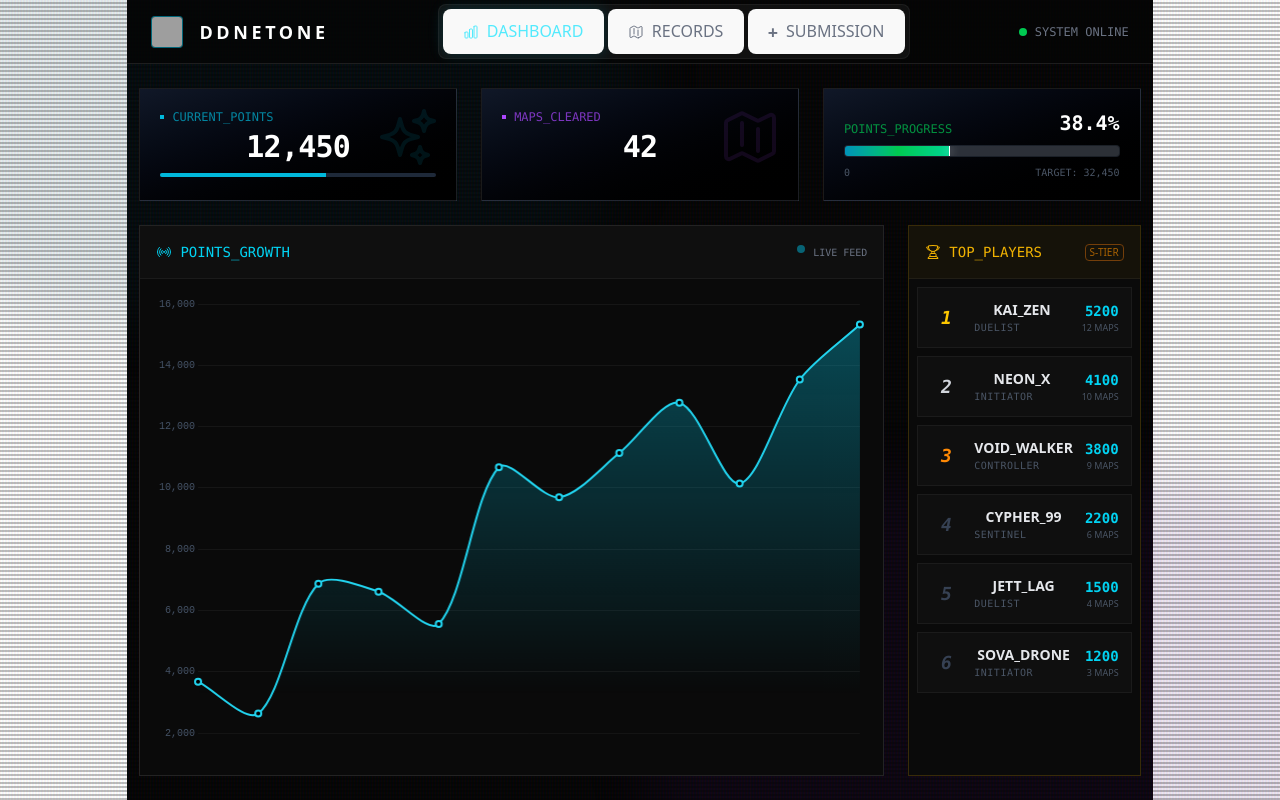
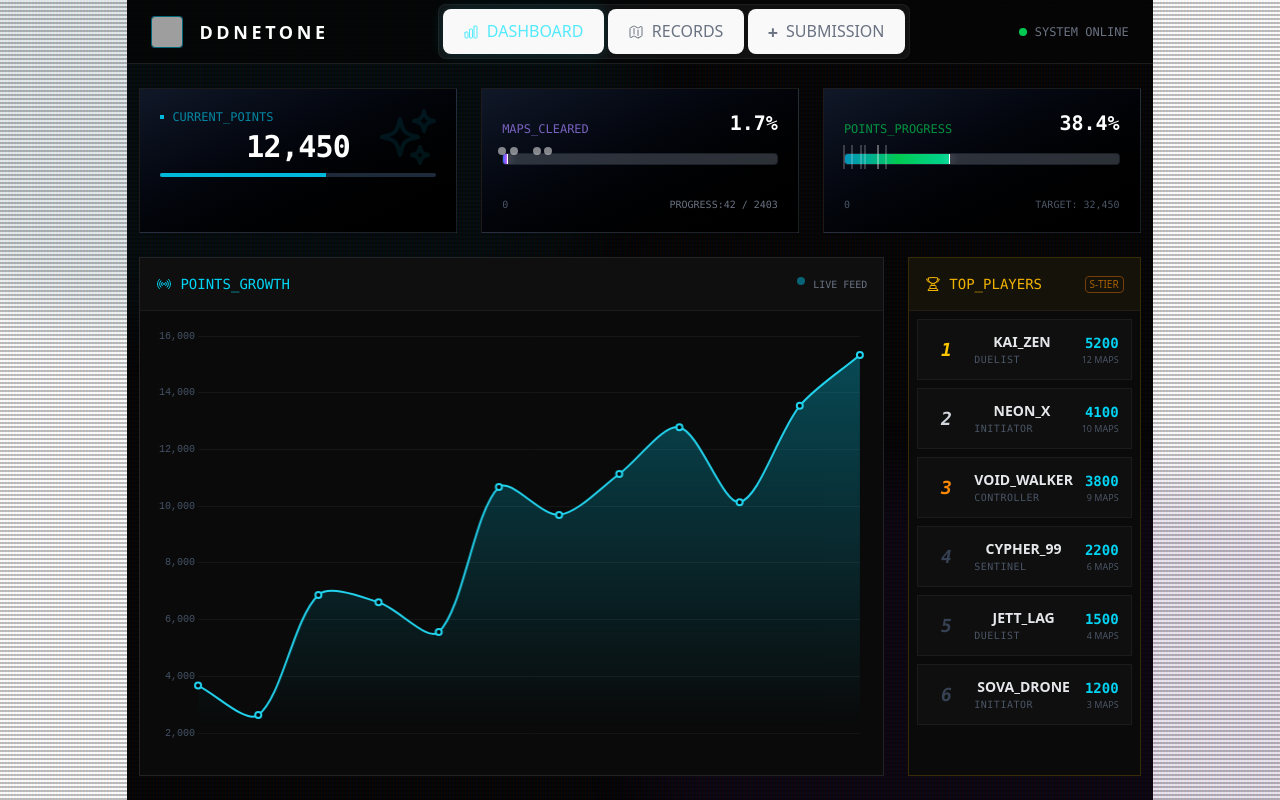
Before and after one commit to Vope17/ddnetone, a Vue app in the folder frontend/: page / in a window 1280 px wide. Built offline with nearby package versions, Linux system fonts and the light colour scheme; no server answers; grey boxes are pictures that could not be loaded.

Commit message:
Feat: update dashboard view for showing history date
Update MAPS_CLEARED with progress bar, also add history events date
for special moments recording.

```diff
--- a/frontend/src/components/DashboardView.vue
+++ b/frontend/src/components/DashboardView.vue
@@ -1,5 +1,6 @@
 <script setup>
 import { Line } from 'vue-chartjs';
+import { computed } from 'vue';
 import {
   SparklesIcon, MapIcon, SignalIcon, TrophyIcon
 } from '@heroicons/vue/24/outline';
@@ -15,7 +16,53 @@ const props = defineProps({
   progressPercent: String,
   chartData: Object
 });
+// 1. 設定地圖的總目標 (因為 summary 可能只有分數的 target，這裡手動設一個)
+const TARGET_MAPS = 2403;
 
+// 2. 設定地圖的里程碑 (手動輸入數值與文字)
+const manualMapLabels = [
+  { count: 0, text: '2024/09/30 19:30 開始傳奇的一刻' },
+  { count: 100, text: '2024/10/01' },
+  { count: 300, text: '2024/10/06' },
+  { count: 400, text: '2026/01/24' },
+];
+
+// --- 計算邏輯區 ---
+
+// 計算地圖進度百分比
+const mapsPercent = computed(() => {
+  const current = props.summary?.completed_maps || 0;
+  return Math.min((current / TARGET_MAPS) * 100, 100).toFixed(1);
+});
+
+// 計算地圖里程碑的位置
+const mapMilestones = computed(() => {
+  return manualMapLabels.map(item => ({
+    ...item,
+    left: (item.count / TARGET_MAPS) * 100 + '%'
+  }));
+});
+
+const manualLabels = [
+  { score: 0, text: '2024/09/30 19:30 開始傳奇的一刻' },
+  { score: 1000, text: '2024/10/01 通不到6小時破千 666' },
+  { score: 2000, text: '2024/10/02 01:32' },
+  { score: 2500, text: '2024/10/02 23:25' },
+  { score: 3975, text: '2026/01/23 22:20 假裝破4000分 fake news' },
+  { score: 4000, text: '2026/01/24 00:20' },
+  { score: 5000, text: '2026/01/31 21:00' },
+];
+
+const milestones = computed(() => {
+  // 防呆：如果還沒有目標分數，預設 10000 避免除以 0
+  const target = props.summary?.target_score || 10000;
+
+  return manualLabels.map(item => ({
+    ...item,
+    // 計算百分比位置
+    left: (item.score / target) * 100 + '%'
+  }));
+});
 // Chart Options 可以放在這裡或獨立出去
 
 const chartOptions = {
@@ -96,29 +143,82 @@ const chartOptions = {
       </div>
 
 
-      <div class="bg-gradient-to-br from-gray-900 to-black border border-white/10 p-5 relative overflow-hidden group">
-        <div class="absolute right-0 top-0 p-4 opacity-10 group-hover:opacity-20 transition-opacity">
-          <MapIcon class="w-16 h-16 text-purple-500" />
+      <div
+        class="bg-gradient-to-br from-gray-900 to-black border border-white/10 p-5 relative flex flex-col justify-center">
+
+        <div class="flex justify-between items-end mb-2">
+          <div class="text-xs font-mono text-violet-400/70">MAPS_CLEARED</div>
+          <div class="text-xl font-bold text-white font-mono">{{ mapsPercent }}%</div>
         </div>
 
-        <div class="text-xs font-mono text-purple-500/70 mb-1 flex items-center gap-2">
-          <span class="w-1 h-1 bg-purple-500"></span> MAPS_CLEARED
+        <div class="relative w-full pt-2">
+
+          <div class="relative w-full h-3 bg-gray-800/50 rounded-sm overflow-hidden border border-white/5">
+            <div class="absolute inset-0 bg-[url('https://grainy-gradients.vercel.app/noise.svg')] opacity-20"></div>
+
+            <div
+              class="h-full bg-gradient-to-r from-blue-600 via-violet-500 to-fuchsia-400 transition-all duration-1000 relative"
+              :style="{ width: mapsPercent + '%' }">
+              <div class="absolute right-0 top-0 bottom-0 w-[1px] bg-white shadow-[0_0_8px_#fff]"></div>
+            </div>
           </div>
 
-        <div class="text-3xl font-bold text-white font-mono tracking-tight">{{ summary.completed_maps }}</div>
+          <div class="absolute inset-0 pointer-events-none z-10">
+            <div v-for="m in mapMilestones" :key="m.count"
+              class="absolute top-0 h-full flex flex-col items-center group pointer-events-auto hover:z-30"
+              :style="{ left: m.left, transform: 'translateX(-50%)' }">
 
+              <div class="absolute -inset-y-2 w-6 bg-transparent cursor-help"></div>
+
+              <div class="w-2 h-2 rounded-full bg-white/50 mt-0.5 transition-all duration-200
+                    group-hover:bg-white group-hover:scale-125 group-hover:shadow-[0_0_10px_rgba(255,255,255,1)]">
+              </div>
+
+
+              <div
+                class="absolute top-7 flex flex-col items-center opacity-0 group-hover:opacity-100 transform translate-y-1 group-hover:translate-y-0 transition-all duration-200 ease-out">
+                <div
+                  class="w-0 h-0 border-l-[4px] border-l-transparent border-r-[4px] border-r-transparent border-b-[4px] border-b-gray-900">
+                </div>
+
+
+                <div
+                  class="bg-gray-900 border border-white/20 px-2 py-1.5 rounded shadow-xl flex flex-col items-center min-w-[60px]">
+                  <span class="text-[10px] text-white font-bold font-mono leading-none">
+
+                    {{ m.count }}
+                  </span>
+                  <span
+                    class="text-[8px] text-violet-300 font-mono mt-0.5 whitespace-nowrap border-t border-white/10 pt-0.5 w-full text-center">
+                    {{ m.text }}
+                  </span>
+                </div>
+              </div>
+
+            </div>
+          </div>
+
+          <div class="flex justify-between mt-8 text-[10px] text-gray-600 font-mono">
+            <span>0</span>
+            <span class="text-gray-500">
+              PROGRESS:{{ summary.completed_maps }} / {{ TARGET_MAPS }}
+            </span>
+          </div>
+
+        </div>
       </div>
 
       <div
         class="bg-gradient-to-br from-gray-900 to-black border border-white/10 p-5 relative flex flex-col justify-center">
-
         <div class="flex justify-between items-end mb-2">
           <div class="text-xs font-mono text-green-500/70">POINTS_PROGRESS</div>
           <div class="text-xl font-bold text-white font-mono">{{ progressPercent }}%</div>
         </div>
 
+
+        <div class="relative w-full pt-2">
+
           <div class="relative w-full h-3 bg-gray-800/50 rounded-sm overflow-hidden border border-white/5">
-
             <div class="absolute inset-0 bg-[url('https://grainy-gradients.vercel.app/noise.svg')] opacity-20"></div>
             <div
               class="h-full bg-gradient-to-r from-cyan-600 via-green-500 to-emerald-400 transition-all duration-1000 relative"
@@ -126,9 +226,45 @@ const chartOptions = {
               <div class="absolute right-0 top-0 bottom-0 w-[1px] bg-white shadow-[0_0_8px_#fff]"></div>
             </div>
           </div>
-        <div class="flex justify-between mt-2 text-[10px] text-gray-600 font-mono">
+
+          <div class="absolute inset-0 pointer-events-none z-10">
+            <div v-for="m in milestones" :key="m.score"
+              class="absolute top-0 h-full flex flex-col items-center group pointer-events-auto hover:z-30"
+              :style="{ left: m.left, transform: 'translateX(-50%)' }">
+
+              <div class="absolute -inset-y-2 w-6 bg-transparent cursor-help"></div>
+
+              <div
+                class="w-px h-[24px] bg-white/40 mt-0 transition-colors duration-200 group-hover:bg-white group-hover:shadow-[0_0_5px_rgba(255,255,255,0.8)]">
+              </div>
+
+              <div
+                class="absolute top-7 flex flex-col items-center opacity-0 group-hover:opacity-100 transform translate-y-1 group-hover:translate-y-0 transition-all duration-200 ease-out">
+
+                <div
+                  class="w-0 h-0 border-l-[4px] border-l-transparent border-r-[4px] border-r-transparent border-b-[4px] border-b-gray-900">
+                </div>
+
+                <div
+                  class="bg-gray-900 border border-white/20 px-2 py-1.5 rounded shadow-xl flex flex-col items-center min-w-[60px]">
+                  <span class="text-[10px] text-white font-bold font-mono leading-none">
+                    {{ m.score }}
+                  </span>
+                  <span
+                    class="text-[8px] text-cyan-400 font-mono mt-0.5 whitespace-nowrap border-t border-white/10 pt-0.5 w-full text-center">
+                    {{ m.text }}
+                  </span>
+                </div>
+              </div>
+
+            </div>
+          </div>
+
+          <div class="flex justify-between mt-8 text-[10px] text-gray-600 font-mono">
             <span>0</span>
-          <span>TARGET: {{ summary.target_score.toLocaleString() }}</span>
+            <span>TARGET: {{ summary.target_score?.toLocaleString() }}</span>
+          </div>
+
         </div>
       </div>
     </div>
```
Lines whose indentation alone changed are shown as unchanged.
